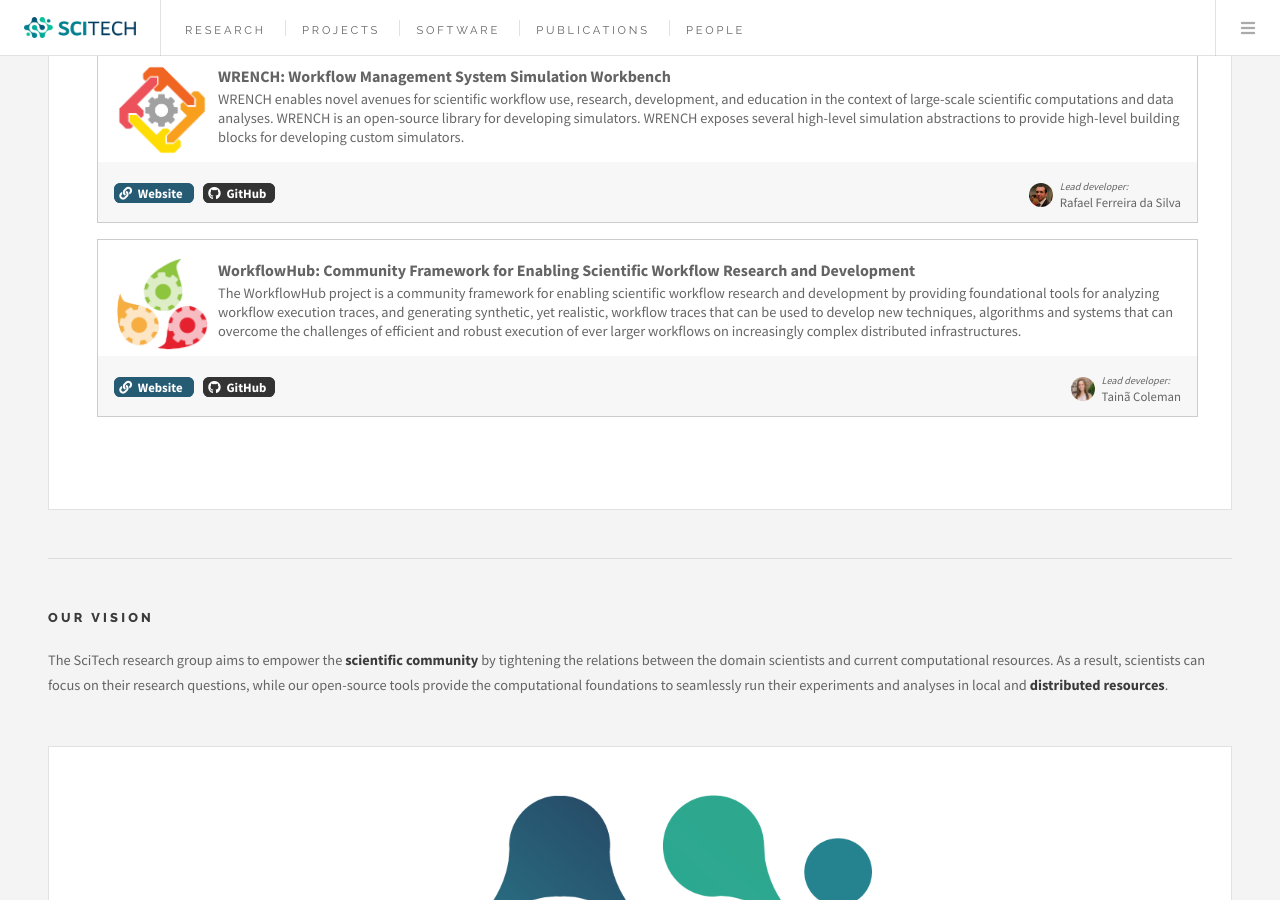
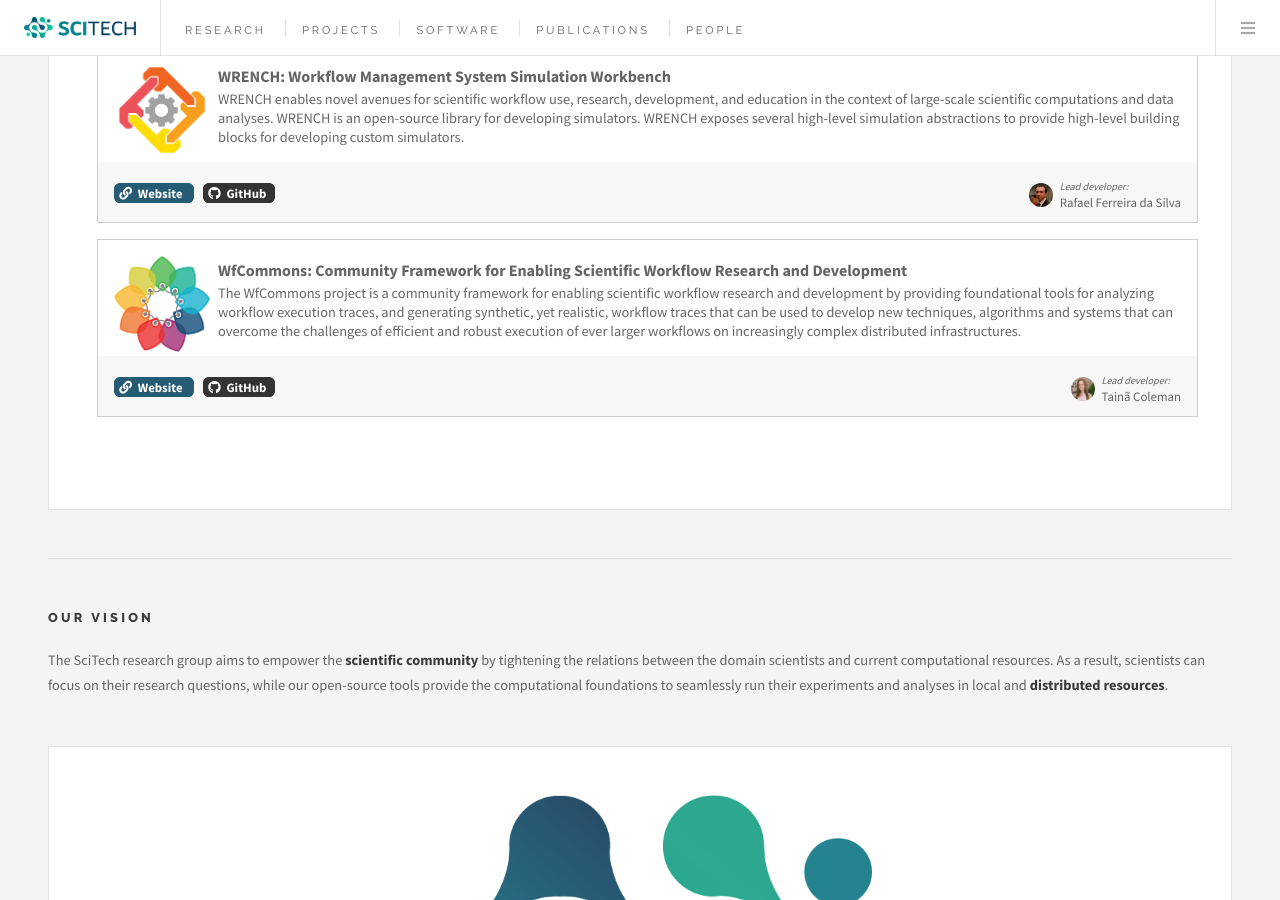
Before and after one commit to scitech-isi/scitech-isi.github.io, a Jekyll site: the page built from software.html, in a window 1280 px wide and 900 px high, scrolled down 870 px. Built offline with Jekyll 4.4.1, drawn with Linux system fonts in a browser that asks for light colours.

Commit message:
adding wfcommons

```diff
--- a/_data/software.yml
+++ b/_data/software.yml
@@ -14,10 +14,10 @@
   leader: Rafael Ferreira da Silva
   photo: ferreiradasilva.jpg
 
-- name: 'WorkflowHub: Community Framework for Enabling Scientific Workflow Research and Development'
-  description: 'The WorkflowHub project is a community framework for enabling scientific workflow research and development by providing foundational tools for analyzing workflow execution traces, and generating synthetic, yet realistic, workflow traces that can be used to develop new techniques, algorithms and systems that can overcome the challenges of efficient and robust execution of ever larger workflows on increasingly complex distributed infrastructures.'
-  website: https://workflowhub.org
-  github: http://github.com/workflowhub/workflowhub
-  logo: workflowhub.png
+- name: 'WfCommons: Community Framework for Enabling Scientific Workflow Research and Development'
+  description: 'The WfCommons project is a community framework for enabling scientific workflow research and development by providing foundational tools for analyzing workflow execution traces, and generating synthetic, yet realistic, workflow traces that can be used to develop new techniques, algorithms and systems that can overcome the challenges of efficient and robust execution of ever larger workflows on increasingly complex distributed infrastructures.'
+  website: https://wfcommons.org
+  github: http://github.com/wfcommons/wfcommons
+  logo: wfcommons.png
   leader: Tainã Coleman
   photo: coleman.jpg
```
Also changed, not shown: images/software/wfcommons.png (added), images/software/workflowhub.png (deleted).
